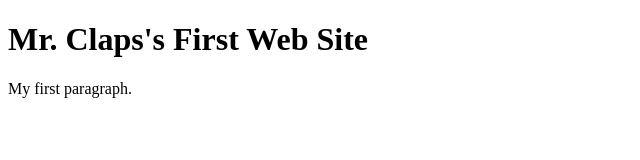
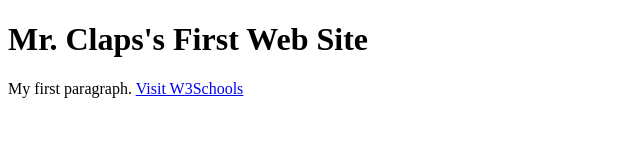
Before and after one commit to billclaps/billclaps.github.io, a plain HTML site: page index.html in a window 1280 px wide. Shown: the whole page, without its empty margins (0-640 px from the left). Drawn offline with Linux system fonts and the light colour scheme.

Commit message:
Update index.html

```diff
--- a/index.html
+++ b/index.html
@@ -6,7 +6,8 @@
 <body>
 
 <h1>Mr. Claps's First Web Site</h1>
-<p>My first paragraph.</p>
-
+<p>My first paragraph.
+<a href="https://www.w3schools.com">Visit W3Schools</a>
+</p>
 </body>
 </html>
```
